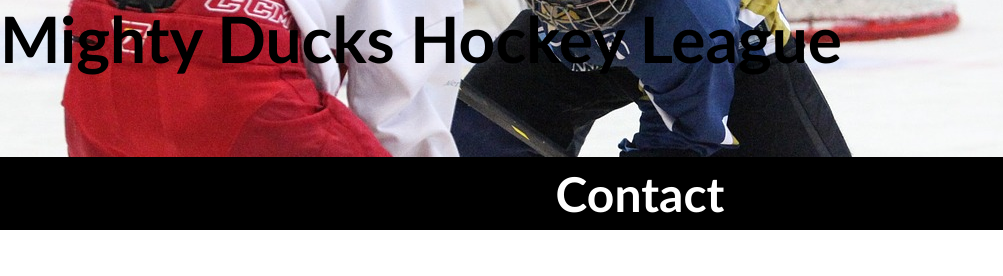
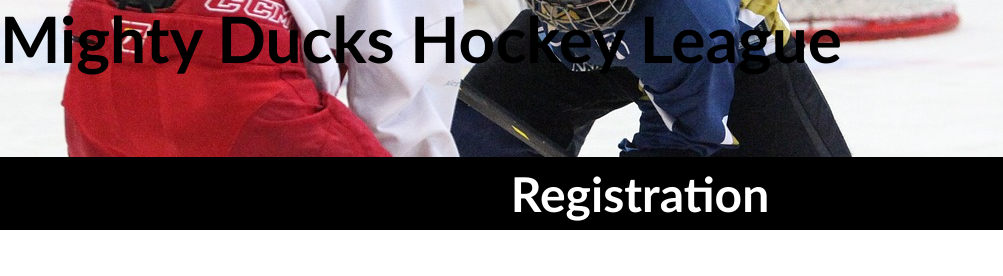
Before and after one commit to hgalarze/mindhub, a plain HTML site: page registration.html in a window 1280 px wide. Shown: the top 276 px of the page, 0-1003 px from the left. Drawn offline with Linux system fonts and the light colour scheme.

Commit message:
Update registration.html

```diff
--- a/registration.html
+++ b/registration.html
@@ -12,7 +12,7 @@
 <body>
 	<header>
 		<h1>Mighty Ducks Hockey League</h1>
-		<h2>Contact</h2>
+		<h2>Registration</h2>
 		<img src="./assets/img/Logo_Mighty_ducks-01.png" alt="Logo Mighty Ducks Hockey League" />
 	</header>
 
```
